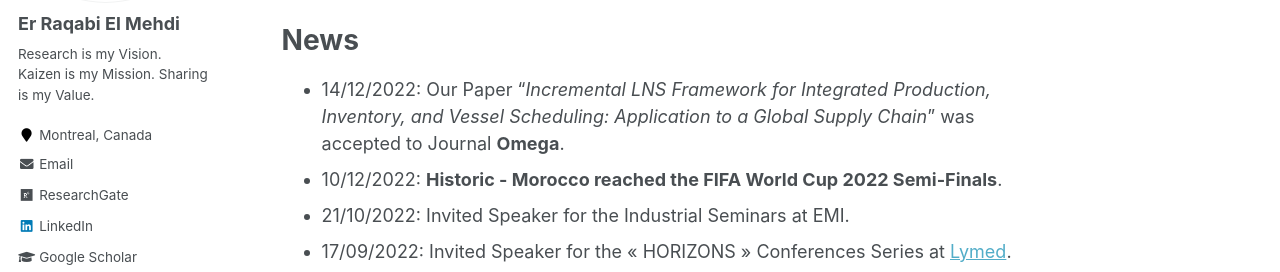
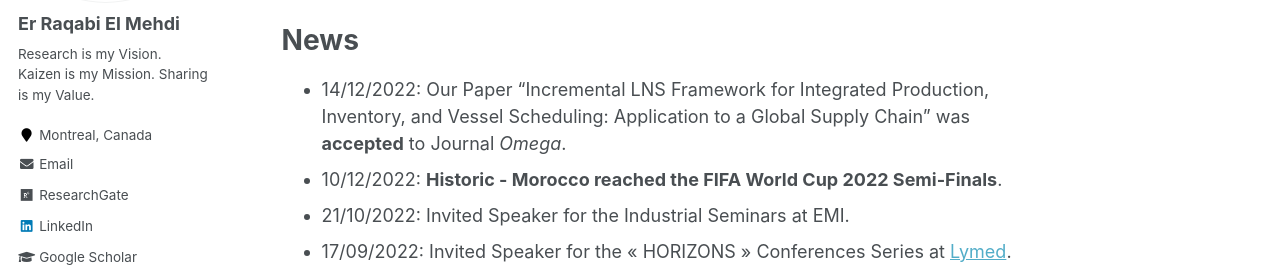
Before and after one commit to RqbMedi/rqbmedi.github.io, a Jekyll site: the page built from _pages/about.md, in a window 1280 px wide and 900 px high, scrolled down 597 px. Shown: the part 181-453 px from the top of the window. Built offline with Jekyll 4.4.1, drawn with Linux system fonts in a browser that asks for light colours; some web fonts are replaced.

```diff
--- a/_pages/about.md
+++ b/_pages/about.md
@@ -26,7 +26,7 @@ My Curriculum Vitae can be found [here](http://rqbmedi.github.io/files/CV.pdf).
 
 News
 ======
-- 14/12/2022: Our Paper "*Incremental LNS Framework for Integrated Production, Inventory, and Vessel Scheduling: Application to a Global Supply Chain*" was accepted to Journal **Omega**.
+- 14/12/2022: Our Paper "Incremental LNS Framework for Integrated Production, Inventory, and Vessel Scheduling: Application to a Global Supply Chain" was **accepted** to Journal *Omega*.
 - 10/12/2022: **Historic - Morocco reached the FIFA World Cup 2022 Semi-Finals**.
 - 21/10/2022: Invited Speaker for the Industrial Seminars at EMI.
 - 17/09/2022: Invited Speaker for the « HORIZONS » Conferences Series at [Lymed](https://www.lymed.ma/).
```
